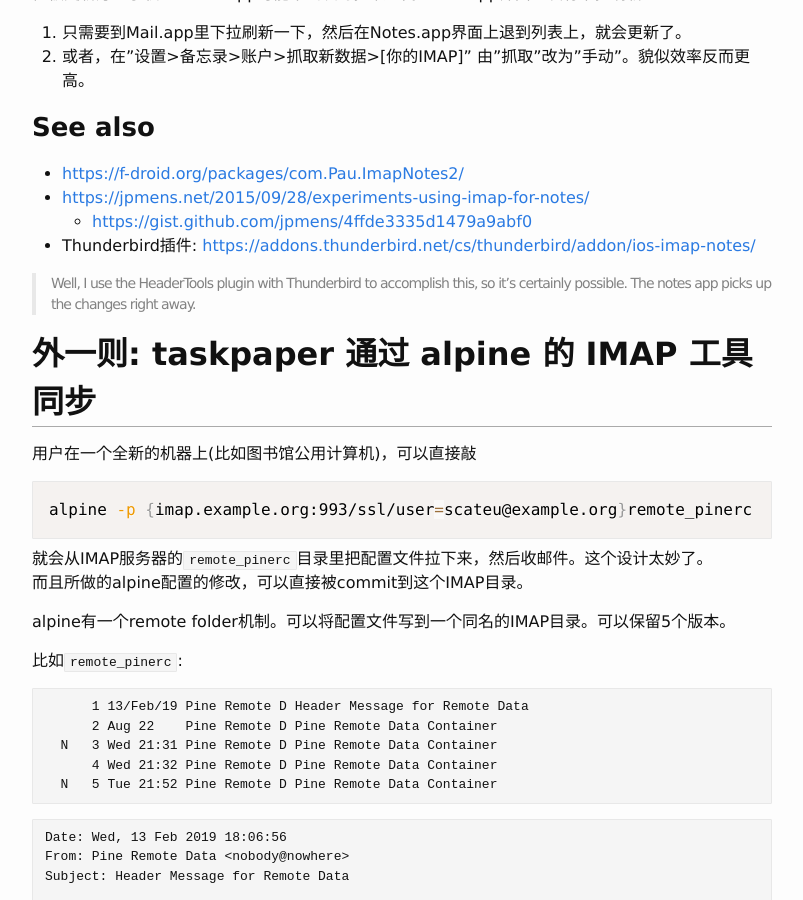
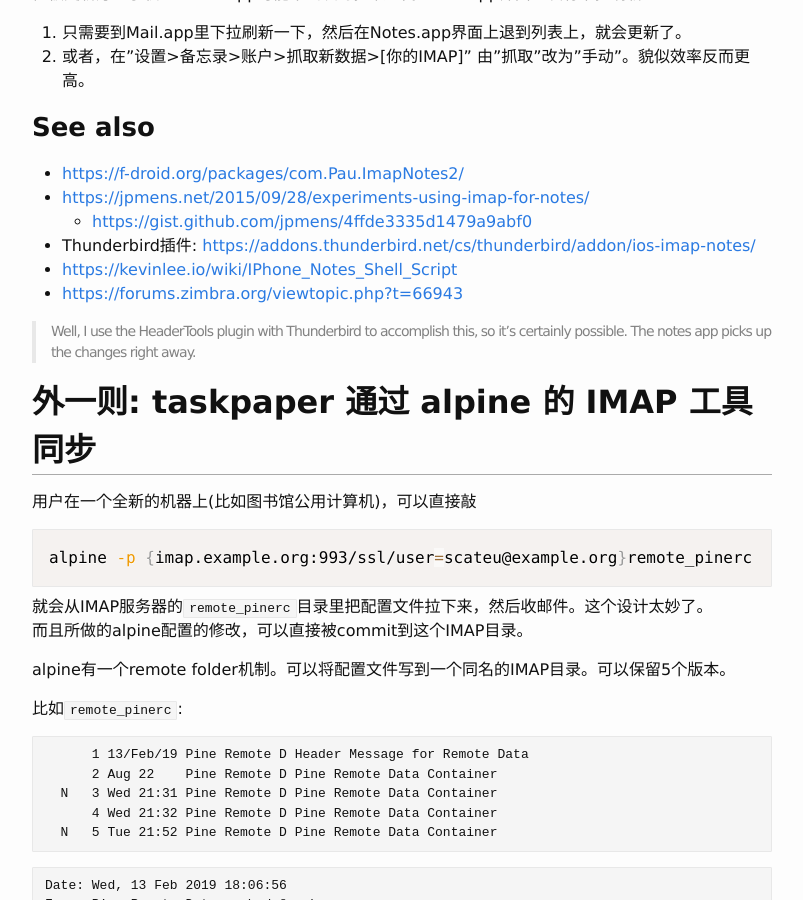
Before and after one commit to scateu/scateu.github.io, a Jekyll site: the page built from _posts/2023-08-29-imap-notes.md, in a window 1280 px wide and 900 px high, scrolled down 1822 px. Shown: the whole window, without its empty margins (238-1041 px from the left). Built offline with Jekyll 4.4.1, drawn with Linux system fonts in a browser that asks for light colours; nearby versions of some CDN libraries; comment, search, counter and statistics services are not loaded.

Commit message:
Tue Aug 29 23:17:05 CST 2023

```diff
--- a/_posts/2023-08-29-imap-notes.md
+++ b/_posts/2023-08-29-imap-notes.md
@@ -89,6 +89,8 @@ Set Other Hdrs  = X-Uniform-Type-Identifier: com.apple.mail-note
  - <https://jpmens.net/2015/09/28/experiments-using-imap-for-notes/>
     - <https://gist.github.com/jpmens/4ffde3335d1479a9abf0>
  - Thunderbird插件: <https://addons.thunderbird.net/cs/thunderbird/addon/ios-imap-notes/>
+ - <https://kevinlee.io/wiki/IPhone_Notes_Shell_Script>
+ - <https://forums.zimbra.org/viewtopic.php?t=66943>
 
 > Well, I use the HeaderTools plugin with Thunderbird to accomplish this, so it's certainly possible. The notes app picks up the changes right away.
 
```
